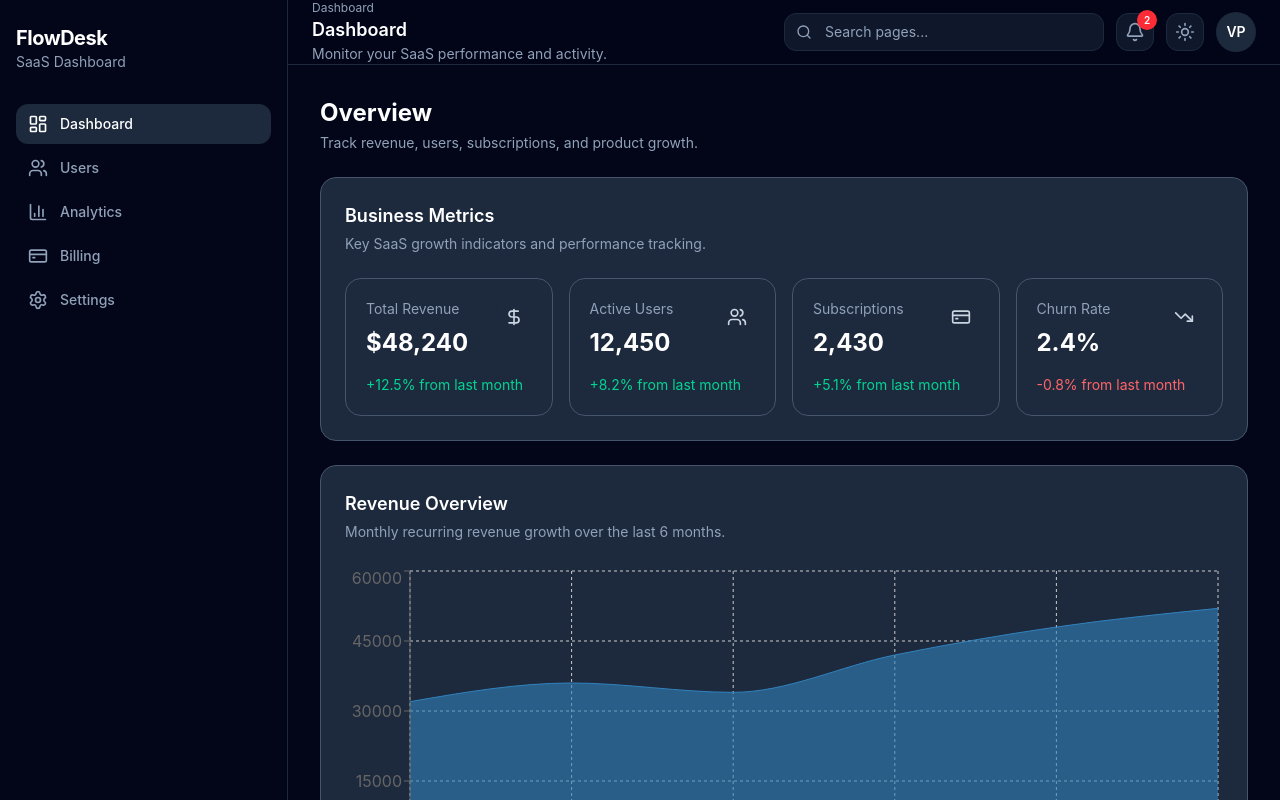
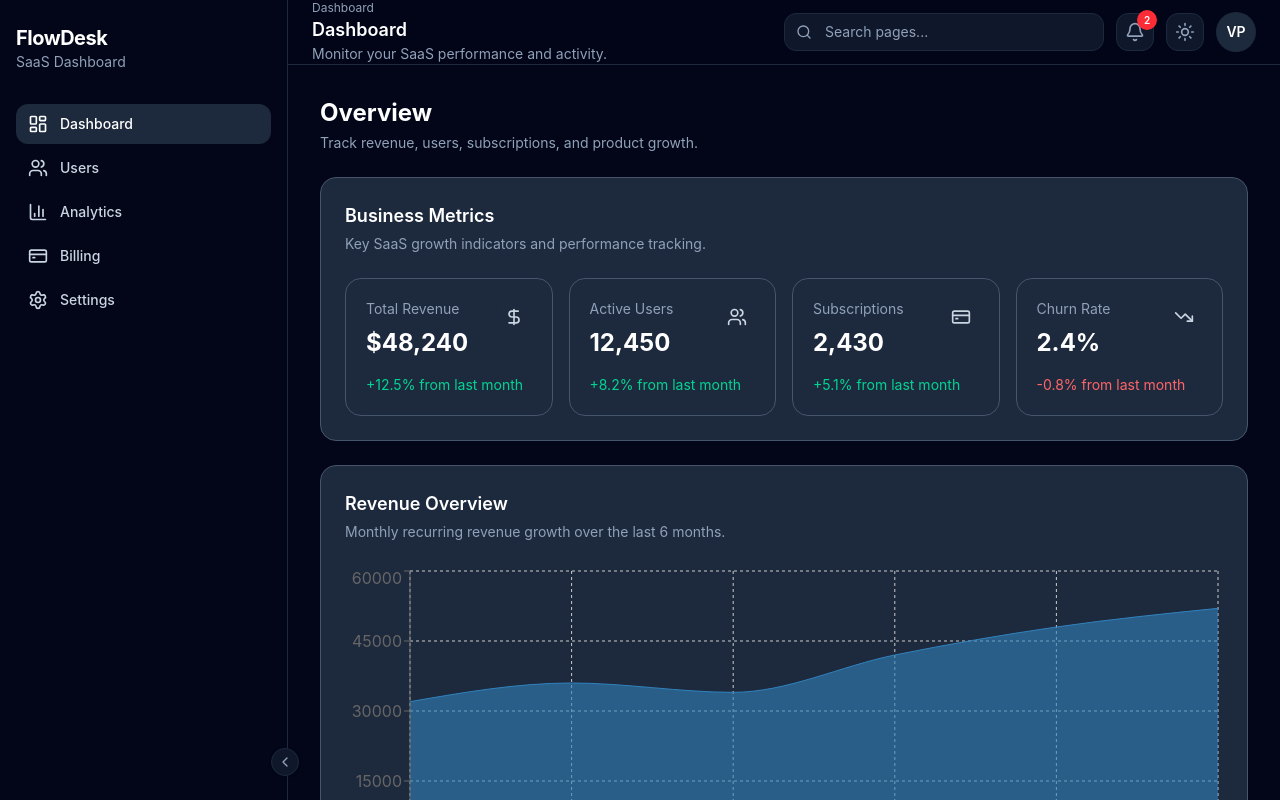
Before and after one commit to ReactRioters/flowdesk-saas-dashboard, a React (Vite) app: page / in a window 1280 px wide. Both pictures are taken after typing "name@example.com", "Sample123" into the empty fields and a click on the button "Sign in". Shown: the top 800 px of the page. Built offline with nearby package versions, Linux system fonts and the light colour scheme.

Commit message:
added collapsible dashboard sidebar

```diff
--- a/src/components/layout/dashboard-layout.tsx
+++ b/src/components/layout/dashboard-layout.tsx
@@ -1,6 +1,7 @@
 import type { ReactNode } from "react";
 import { useState } from "react";
 
+import { useLayoutStore } from "../../store/layout-store";
 import { Header } from "./header";
 import { Sidebar } from "./sidebar";
 
@@ -8,26 +9,26 @@ type DashboardLayoutProps = {
   children: ReactNode;
 };
 
-export function DashboardLayout({
-  children,
-}: DashboardLayoutProps) {
+export function DashboardLayout({ children }: DashboardLayoutProps) {
   const [sidebarOpen, setSidebarOpen] = useState(false);
+  const isSidebarCollapsed = useLayoutStore(
+    (state) => state.isSidebarCollapsed
+  );
 
   return (
     <div className="min-h-screen bg-white text-slate-900 dark:bg-slate-950 dark:text-slate-100">
-      <Sidebar
-        open={sidebarOpen}
-        onClose={() => setSidebarOpen(false)}
-      />
+      <Sidebar open={sidebarOpen} onClose={() => setSidebarOpen(false)} />
 
-      <div className="lg:pl-72">
-        <Header
-          onMenuClick={() => setSidebarOpen(true)}
-        />
+      <div
+        className={
+          isSidebarCollapsed
+            ? "lg:pl-20"
+            : "lg:pl-72"
+        }
+      >
+        <Header onOpenSidebar={() => setSidebarOpen(true)} />
 
-        <main className="p-4 sm:p-6 lg:p-8">
-          {children}
-        </main>
+        <main className="p-4 sm:p-6 lg:p-8">{children}</main>
       </div>
     </div>
   );
--- a/src/components/layout/sidebar.tsx
+++ b/src/components/layout/sidebar.tsx
@@ -1,13 +1,7 @@
-import {
-  BarChart3,
-  CreditCard,
-  LayoutDashboard,
-  Settings,
-  Users,
-  X,
-} from "lucide-react";
+import { ChevronLeft, ChevronRight, X } from "lucide-react";
+import { NavLink } from "react-router-dom";
 
-import { NavLink } from "react-router-dom";
+import { useLayoutStore } from "../../store/layout-store";
 import { sidebarNavItems } from "./sidebar-nav-items";
 
 type SidebarProps = {
@@ -15,29 +9,35 @@ type SidebarProps = {
   onClose?: () => void;
 };
 
-export function Sidebar({
-  open = true,
-  onClose,
-}: SidebarProps) {
+export function Sidebar({ open = true, onClose }: SidebarProps) {
+  const isSidebarCollapsed = useLayoutStore(
+    (state) => state.isSidebarCollapsed
+  );
+  const toggleSidebarCollapse = useLayoutStore(
+    (state) => state.toggleSidebarCollapse
+  );
+
   return (
     <>
       {open && (
         <div
-          className="fixed inset-0 z-40 bg-white/50 dark:bg-black/50 lg:hidden"
+          className="fixed inset-0 z-40 bg-black/50 lg:hidden"
           onClick={onClose}
         />
       )}
 
       <aside
         className={`
-          fixed inset-y-0 left-0 z-50 w-72 border-r border-gray-200 dark:border-slate-800 bg-white
-          dark:bg-slate-950 px-4 py-6 transition-transform duration-300
+          fixed inset-y-0 left-0 z-50 border-r border-slate-200
+          bg-white px-4 py-6 transition-all duration-300
+          dark:border-slate-800 dark:bg-slate-950
           lg:translate-x-0
           ${open ? "translate-x-0" : "-translate-x-full"}
+          ${isSidebarCollapsed ? "w-20" : "w-72"}
         `}
       >
         <div className="mb-8 flex items-start justify-between">
-          <div>
+          <div className={isSidebarCollapsed ? "hidden" : "block"}>
             <h1 className="text-xl font-bold tracking-tight text-slate-900 dark:text-white">
               FlowDesk
             </h1>
@@ -47,9 +47,15 @@ export function Sidebar({
             </p>
           </div>
 
+          {isSidebarCollapsed && (
+            <div className="flex h-10 w-10 items-center justify-center rounded-xl bg-slate-900 text-sm font-bold text-white dark:bg-white dark:text-slate-900">
+              F
+            </div>
+          )}
+
           <button
             onClick={onClose}
-            className="rounded-lg p-2 text-slate-400 hover:bg-slate-800 dark:text-slate-400 dark:hover:bg-slate-800 lg:hidden"
+            className="rounded-lg p-2 text-slate-500 hover:bg-slate-100 lg:hidden dark:text-slate-400 dark:hover:bg-slate-800"
           >
             <X className="h-5 w-5" />
           </button>
@@ -65,20 +71,36 @@ export function Sidebar({
                 to={item.href}
                 end={item.href === "/"}
                 onClick={onClose}
+                title={isSidebarCollapsed ? item.label : undefined}
                 className={({ isActive }) =>
                   `flex items-center gap-3 rounded-xl px-3 py-2.5 text-sm font-medium transition ${
+                    isSidebarCollapsed ? "justify-center" : ""
+                  } ${
                     isActive
-                      ? "bg-slate-800 text-white"
-                      : "text-slate-500 hover:bg-slate-800 hover:text-white dark:text-slate-400 dark:hover:bg-slate-800"
+                      ? "bg-slate-100 text-slate-900 dark:bg-slate-800 dark:text-white"
+                      : "text-slate-600 hover:bg-slate-100 hover:text-slate-900 dark:text-slate-300 dark:hover:bg-slate-900 dark:hover:text-white"
                   }`
                 }
               >
-                <Icon className="h-5 w-5" />
-                {item.label}
+                <Icon className="h-5 w-5 shrink-0" />
+
+                {!isSidebarCollapsed && <span>{item.label}</span>}
               </NavLink>
             );
           })}
         </nav>
+
+        <button
+          type="button"
+          onClick={toggleSidebarCollapse}
+          className="absolute -right-3 bottom-6 hidden h-7 w-7 items-center justify-center rounded-full border border-slate-200 bg-white text-slate-500 shadow-sm hover:bg-slate-100 lg:flex dark:border-slate-800 dark:bg-slate-900 dark:text-slate-400 dark:hover:bg-slate-800"
+        >
+          {isSidebarCollapsed ? (
+            <ChevronRight className="h-4 w-4" />
+          ) : (
+            <ChevronLeft className="h-4 w-4" />
+          )}
+        </button>
       </aside>
     </>
   );
--- /dev/null
+++ b/src/store/layout-store.ts
@@ -0,0 +1,24 @@
+import { create } from "zustand";
+
+type LayoutStore = {
+  isSidebarCollapsed: boolean;
+  toggleSidebarCollapse: () => void;
+};
+
+const getInitialSidebarState = () => {
+  return localStorage.getItem("sidebarCollapsed") === "true";
+};
+
+export const useLayoutStore = create<LayoutStore>((set, get) => ({
+  isSidebarCollapsed: getInitialSidebarState(),
+
+  toggleSidebarCollapse: () => {
+    const nextValue = !get().isSidebarCollapsed;
+
+    localStorage.setItem("sidebarCollapsed", String(nextValue));
+
+    set({
+      isSidebarCollapsed: nextValue,
+    });
+  },
+}));
```
